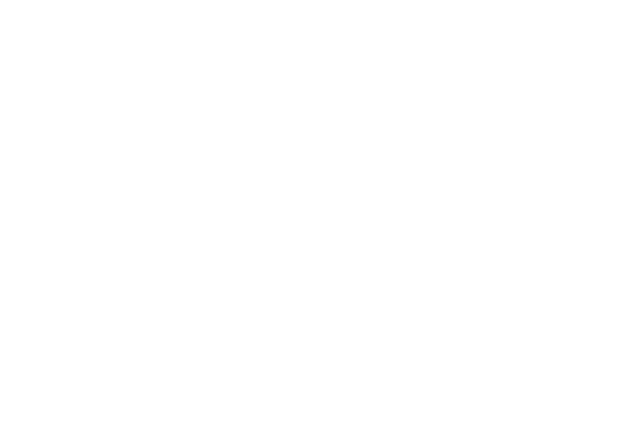
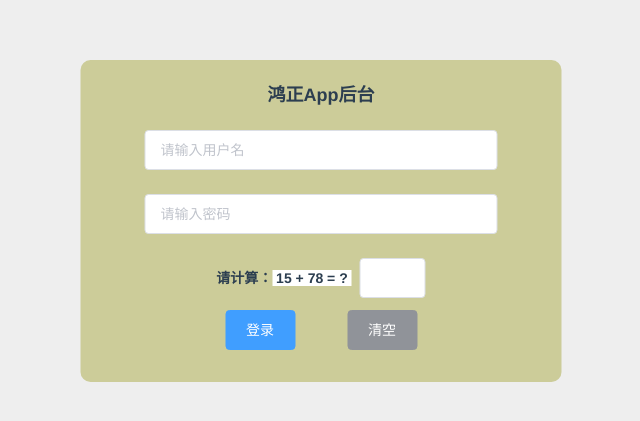
Before and after one commit to JanuC/kdnhtml, a Vue app: page /login in a window 1280 px wide. Shown: the part 179-600 px from the top of the page, without its empty margins (319-959 px from the left). Built offline with nearby package versions, Linux system fonts and the light colour scheme.

Commit message:
前端登录界面完成，axios封装玩阿城

```diff
--- a/package.json
+++ b/package.json
@@ -8,7 +8,9 @@
     "lint": "vue-cli-service lint"
   },
   "dependencies": {
+    "axios": "^0.26.1",
     "core-js": "^3.8.3",
+    "element-ui": "^2.15.6",
     "vue": "^2.6.14",
     "vue-router": "^3.5.1",
     "vuex": "^3.6.2"
--- a/src/App.vue
+++ b/src/App.vue
@@ -8,11 +8,5 @@
 </template>
 
 <style lang="less">
-#app {
-  font-family: Avenir, Helvetica, Arial, sans-serif;
-  -webkit-font-smoothing: antialiased;
-  -moz-osx-font-smoothing: grayscale;
-  text-align: center;
-  color: #2c3e50;
-}
+@import url("./assets/css/common.less");
 </style>
--- /dev/null
+++ b/src/assets/css/common.less
@@ -0,0 +1,25 @@
+html, body {
+  margin: 0;
+  padding: 0;
+  width: 100%;
+  height: 100%;
+  font-size: 100px;
+}
+p {
+  margin: 0;
+  padding: 0;
+}
+#app {
+  font-family: Avenir, Helvetica, Arial, sans-serif;
+  -webkit-font-smoothing: antialiased;
+  -moz-osx-font-smoothing: grayscale;
+  text-align: center;
+  color: #2c3e50;
+  width: 100%;
+  height: 100%;
+  background-color: #eee;
+  font-size: 0.18rem;
+}
+.el-message {
+  font-size: 0.18rem;
+}
--- /dev/null
+++ b/src/assets/css/login.less
@@ -0,0 +1,49 @@
+.login {
+  width: 100%;
+  height: 100%;
+  position: relative;
+  .loginBox {
+    // width: 400px;
+    // height: 300px;
+    background-color: #CCCC99;
+    position: absolute;
+    left: 50%;
+    top: 50%;
+    transform: translate(-50%, -50%);
+    border-radius: 0.1rem;
+    box-sizing: border-box;
+    padding: 0.2rem;
+    p {
+      font-weight: 700;
+    }
+    .inputBox {
+      width: 80%;
+      margin: 0.12rem auto;
+      .el-input {
+        margin: 0.12rem 0;
+      }
+    }
+    .checkPeople {
+      font-size: 0.14rem;
+      font-weight: 700;
+      .checkInput {
+        margin-left: 0.08rem;
+        width: 15%;
+        /deep/ .el-input__inner {
+          padding: 0 0.08rem;
+          text-align: center;
+        }
+      }
+      .checkInfo {
+        background-color: #fff;
+        cursor: pointer;
+      }
+    }
+    .buttonBox {
+      margin: 0.12rem 0;
+      .el-button {
+        margin: 0 0.26rem;
+      }
+    }
+  }
+}
--- /dev/null
+++ b/src/components/LoginView.vue
@@ -0,0 +1,105 @@
+<template>
+  <div class="login">
+    <div class="loginBox">
+      <p>鸿正App后台</p>
+      <div class="inputBox">
+        <el-input v-model="username" placeholder="请输入用户名"></el-input>
+        <el-input v-model="password" placeholder="请输入密码" show-password>
+        </el-input>
+      </div>
+      <div class="checkPeople">
+        <span>请计算：</span>
+        <span class="checkInfo" v-if="this.numArr" @click="checkNum">
+          {{ this.numArr[0] }} + {{ this.numArr[1] }} = ?
+        </span>
+        <el-input class="checkInput" maxlength="3" v-model="sum"></el-input>
+      </div>
+      <div class="buttonBox">
+        <el-button type="primary" @click="login">登录</el-button>
+        <el-button type="info" @click="clearForm">清空</el-button>
+      </div>
+    </div>
+  </div>
+</template>
+
+<script>
+import randNum from "../utils/randNum";
+// import getToken from "../utils/getToken";
+export default {
+  data() {
+    return {
+      // 用户名
+      username: null,
+      // 密码
+      password: null,
+      // 两数之和
+      sum: null,
+      // 用于校验的两个随机数
+      numArr: null,
+    };
+  },
+  mounted() {
+    // 生成随机数用于验证
+    this.checkNum();
+  },
+  methods: {
+    // 表单校验
+    checkForm() {
+      if (!this.username) {
+        this.$message({
+          type: "error",
+          message: "请输入用户名",
+          duration: 800,
+        });
+        return false;
+      } else if (!this.password) {
+        this.$message({
+          type: "error",
+          message: "请输入密码",
+          duration: 800,
+        });
+        return false;
+      } else if (!this.sum) {
+        this.$message({
+          type: "error",
+          message: "请输入结果",
+          duration: 800,
+        });
+        return false;
+      } else if (this.sum != this.numArr[0] + this.numArr[1]) {
+        this.$message({
+          type: "error",
+          message: "输入结果不正确",
+          duration: 800,
+        });
+        return false;
+      } else {
+        return true;
+      }
+    },
+    // 登录功能
+    login() {
+      // 先进行表单验证
+      if (this.checkForm()) {
+        console.log("登录成功");
+        // console.log(this.$store.state.token);
+        // console.log("哈哈", getToken());
+        this.post("api/login", { username: this.username }).then((res) => {
+          console.log(res);
+        });
+      }
+    },
+    // 清空表单
+    clearForm() {
+      this.username = this.password = this.sum = null;
+    },
+    // 切换求和数字
+    checkNum() {
+      this.numArr = randNum();
+    },
+  },
+};
+</script>
+<style lang="less" scoped>
+@import url("../assets/css/login.less");
+</style>
--- a/src/main.js
+++ b/src/main.js
@@ -2,6 +2,12 @@
 import App from "./App.vue";
 import router from "./router";
 import store from "./store";
+import ElementUI from "element-ui";
+import "element-ui/lib/theme-chalk/index.css";
+import { apiAddress } from "./request/api";
+
+Vue.prototype.post = apiAddress;
+Vue.use(ElementUI);
 
 Vue.config.productionTip = false;
 
--- /dev/null
+++ b/src/request/api.js
@@ -0,0 +1,5 @@
+/**
+ * 该 js 文件用于统一管理接口
+ */
+import { post } from "./http";
+export const apiAddress = (url, params) => post(url, params);
--- /dev/null
+++ b/src/request/http.js
@@ -0,0 +1,137 @@
+// 该js文件用于对 axios 进行封装
+import axios from "axios";
+import getToken from "@/utils/getToken";
+import router from "@/router";
+import Message from "element-ui";
+
+// 环境切换
+if (process.env.NODE_ENV == "development") {
+  axios.defaults.baseURL = "http://localhost:3000";
+} else if (process.env.NODE_ENV == "production") {
+  axios.defaults.baseURL = "http://api.janu.com:3000";
+}
+
+// 设置请求超时
+axios.defaults.timeout = 3000;
+
+// 添加请求拦截器
+axios.interceptors.request.use(
+  (req) => {
+    // 请求拦截处理
+    console.log("请求拦截", req);
+    // 设置 token
+    const token = getToken();
+    if (token) {
+      req.headers.common["Authorization"] = "Bear " + token;
+    }
+    return req;
+  },
+  (err) => {
+    console.log("请求拦截错误", err);
+    // 请求拦截错误处理
+    return Promise.reject(err);
+  }
+);
+
+// 响应拦截器
+axios.interceptors.response.use(
+  (res) => {
+    if (res.status === 200) {
+      return Promise.resolve(res);
+    } else {
+      return Promise.reject(res);
+    }
+  },
+  (error) => {
+    if (error.response.status) {
+      switch (error.response.status) {
+        // 401: 未登录
+        // 跳转至登录页面，并携带当前页面的路径
+        // 登录成功后，返回当前页面
+        case 401:
+          router.replace({
+            path: "/login",
+            query: {
+              redirect: router.currentRoute.fullPath,
+            },
+          });
+          break;
+        // 403： token过期
+        // 登录过期，提示用户，并清除本地的token和vuex中的token
+        // 跳转至登录页面
+        case 403:
+          Message({
+            type: "error",
+            message: "登录已过期，请重新登录",
+            duration: 800,
+          });
+          localStorage.removeItem("token");
+          // 清楚vuex 中的token
+          // 跳转至登录页面
+          setTimeout(() => {
+            router.replace({
+              path: "login",
+              query: {
+                redirect: router.currentRoute.fullPath,
+              },
+            });
+          }, 1000);
+          break;
+        // 404: 请求不存在
+        case 404:
+          Message({
+            type: "error",
+            message: "网络请求不存在",
+            duration: 800,
+          });
+          break;
+        // 其他错误  直接抛出
+        default:
+          Message({
+            type: "error",
+            message: error.response.data.message,
+            duration: 800,
+          });
+      }
+      return Promise.reject(error.response);
+    }
+  }
+);
+
+/**
+ * get 方法，对应 get 请求
+ * @param {String} url [请求的url地址]
+ * @param {Object} params [请求时携带的参数]
+ */
+export function get(url, params) {
+  return new Promise((resolve, reject) => {
+    axios
+      .get(url, {
+        params: params,
+      })
+      .then((res) => {
+        resolve(res.data);
+      })
+      .catch((err) => {
+        reject(err.data);
+      });
+  });
+}
+
+/**
+ * post方法  对应post请求
+ * @param {String} url [请求的url地址]
+ * @param {Object} params [请求时携带的参数]
+ */
+export function post(url, params) {
+  return new Promise((resolve, reject) => {
+    axios
+      .post(url, params)
+      .then((res) => {
+        resolve(res.data);
+      })
+      .catch((err) => {
+        reject(err.data);
+      });
+  });
+}
--- a/src/router/index.js
+++ b/src/router/index.js
@@ -1,6 +1,7 @@
 import Vue from "vue";
 import VueRouter from "vue-router";
 import HomeView from "../views/HomeView.vue";
+import LoginView from "../components/LoginView.vue";
 
 Vue.use(VueRouter);
 
@@ -9,6 +10,11 @@
     path: "/",
     name: "home",
     component: HomeView,
+  },
+  {
+    path: "/login",
+    name: "login",
+    component: LoginView,
   },
 ];
 
--- a/src/store/index.js
+++ b/src/store/index.js
@@ -4,7 +4,9 @@
 Vue.use(Vuex);
 
 export default new Vuex.Store({
-  state: {},
+  state: {
+    token: "xxx",
+  },
   getters: {},
   mutations: {},
   actions: {},
--- /dev/null
+++ b/src/utils/getToken.js
@@ -0,0 +1,6 @@
+// 该 js 文件用于获取 token
+import store from "../store/index";
+function getToken() {
+  return store.state.token;
+}
+export default getToken;
--- /dev/null
+++ b/src/utils/randNum.js
@@ -0,0 +1,7 @@
+// 该js文件用于生成两个小于100的随机数并返回
+function randNum() {
+  const num1 = Math.floor(Math.random() * 100);
+  const num2 = Math.floor(Math.random() * 100);
+  return [num1, num2];
+}
+export default randNum;
```
Also changed, not shown: src/assets/logo.png (deleted), 1 other file (tests, documents, lock files or other folders).
